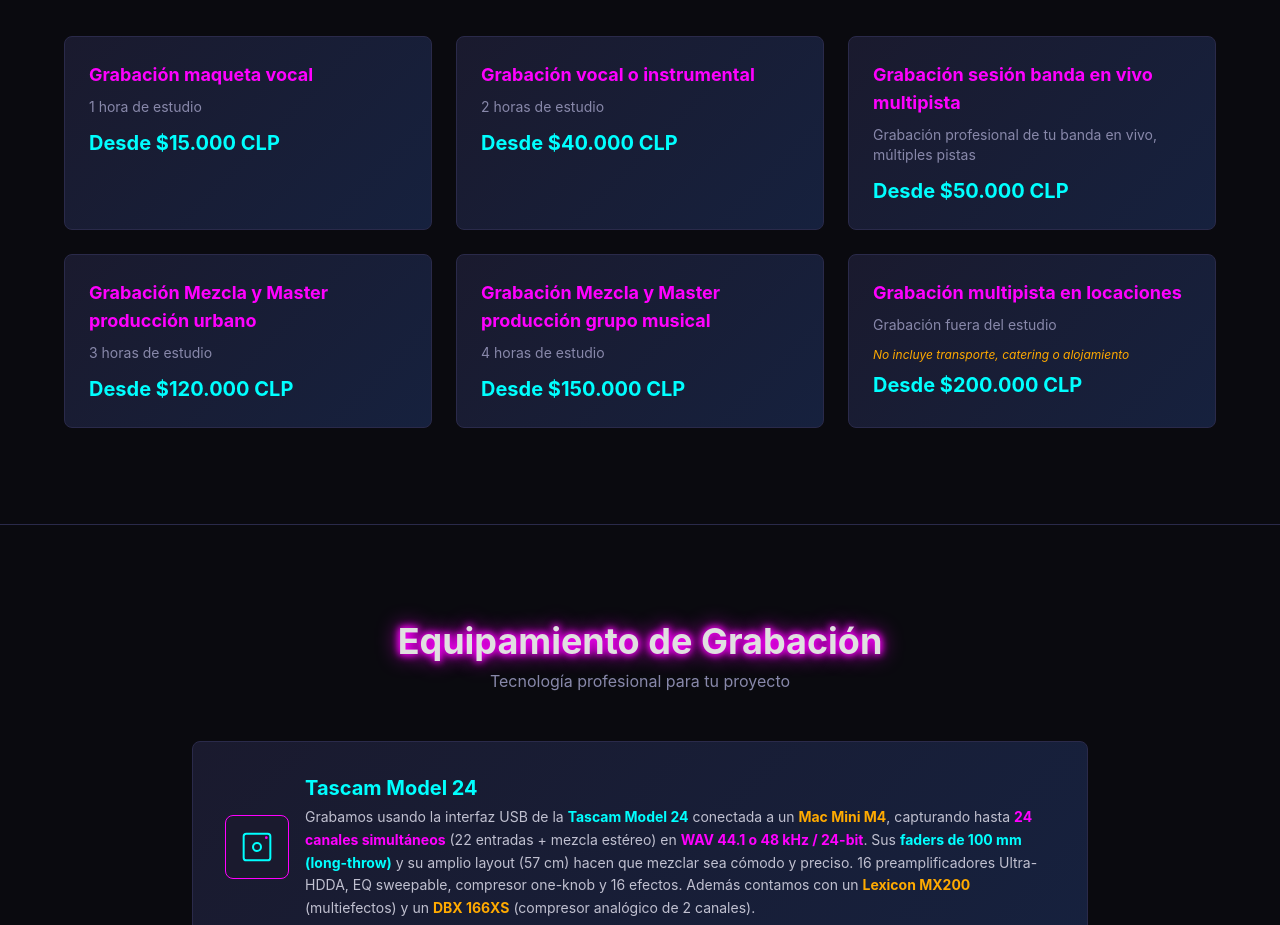
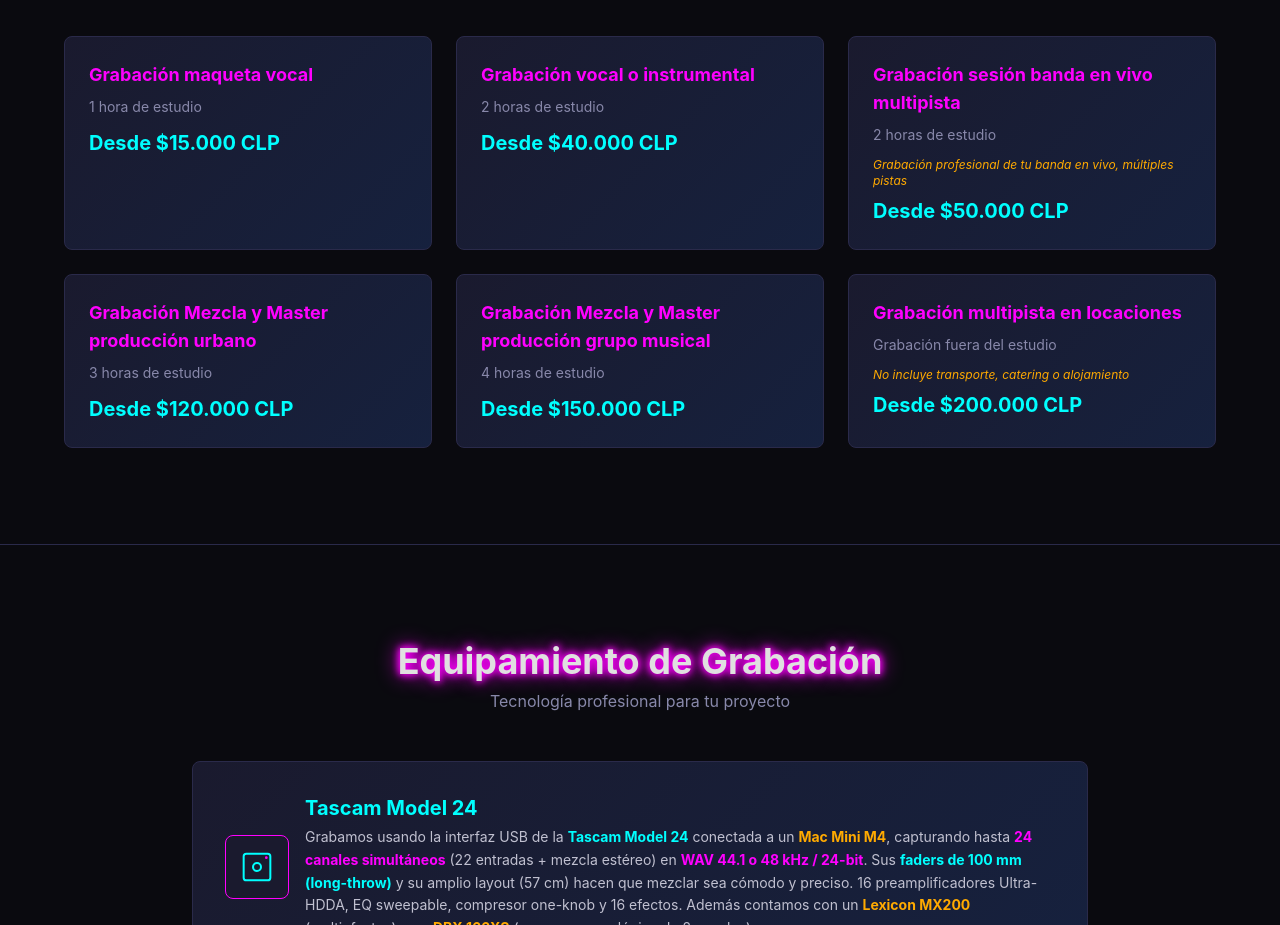
Before and after one commit to superdandi/vizcoso, a Next.js app: page /vizcoso/ in a window 1280 px wide. Shown: the part 980-1905 px from the top of the page. Built offline with nearby package versions, Linux system fonts and the light colour scheme.

Commit message:
Add 2hrs to banda en vivo service

```diff
--- a/src/data/services.ts
+++ b/src/data/services.ts
@@ -29,7 +29,8 @@ export const serviciosGrabacion: Service[] = [
   },
   {
     title: "Grabación sesión banda en vivo multipista",
-    description: "Grabación profesional de tu banda en vivo, múltiples pistas",
+    description: "2 horas de estudio",
+    note: "Grabación profesional de tu banda en vivo, múltiples pistas",
     price: "Desde $50.000 CLP",
   },
   {
```
